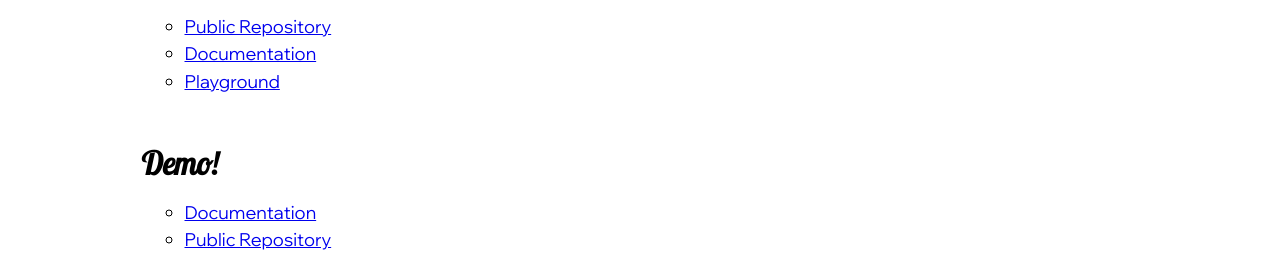
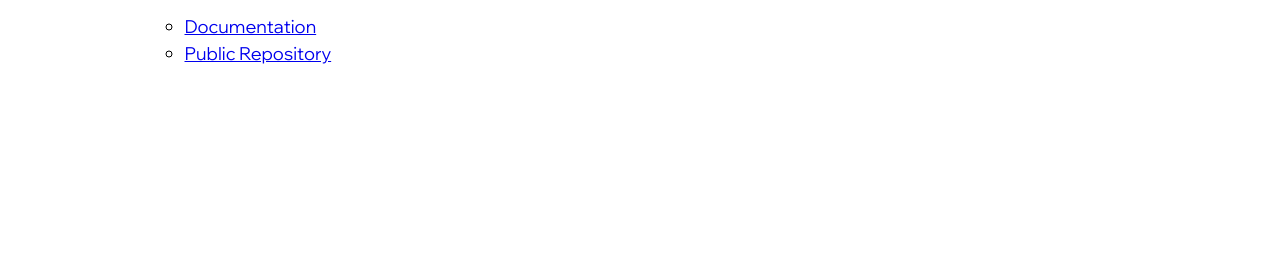
Before and after one commit to almibe/wander-lang.dev, an Astro site: page / in a window 1280 px wide. Shown: the part 691-960 px from the top of the page. After the commit the page ends 800 px from the top, so only its background shows below. Built offline with nearby package versions, Linux system fonts and the light colour scheme; Astro itself is replaced by a stand-in of ours.

Commit message:
removing links

```diff
--- a/src/pages/index.astro
+++ b/src/pages/index.astro
@@ -26,14 +26,6 @@ import Layout from '../layouts/Main.astro';
 		<section class="links">
 			<h3>Learn More</h3>
 			<ul>
-				<li><a href="https://github.com/almibe/wander">Public Repository</a></li>
-				<li><a href="/docs">Documentation</a></li>
-				<li><a href="/play">Playground</a></li>
-			</ul>
-		</section>
-		<section class="demo">
-			<h3>Demo!</h3>
-			<ul>
 				<li><a href="/docs">Documentation</a></li>
 				<li><a href="https://github.com/almibe/wander">Public Repository</a></li>
 			</ul>
```
